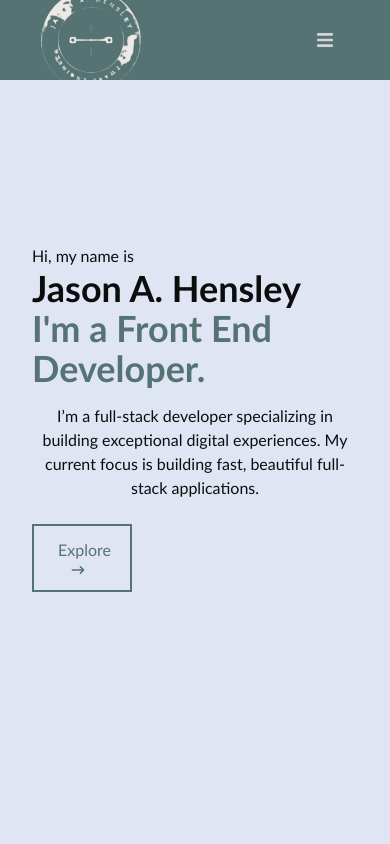
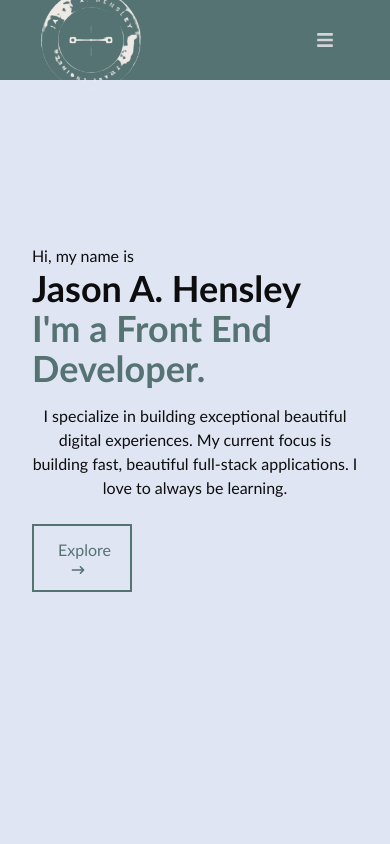
Before and after one commit to JasonHensley1989/professional-portfolio, a React (Create React App) app: page / in a window 390 px wide. Shown: the top 844 px of the page. Built offline with nearby package versions, Linux system fonts and the light colour scheme.

Commit message:
bug fixes

```diff
--- a/src/components/Contact.jsx
+++ b/src/components/Contact.jsx
@@ -3,7 +3,7 @@ import React from 'react'
 const Contact = () => {
   return (
     <div>
-      <div name='contact' className='w-full h-screen bg-[#f2efea] flex justify-center items-center p-4'>
+      <div name='contact' className='w-full h-screen bg-[#dfe5f3] flex justify-center items-center p-4'>
           <form method='POST' action="https://getform.io/f/5d326166-8d8c-43d5-89ad-6d7da330da01" className='flex flex-col max-w-[600px] w-full'>
               <div className='pb-8'>
                   <p className='text-4xl font-bold inline border-b-2 border-[#557373] text-[#557373]'>Contact</p>
--- a/src/components/Home.jsx
+++ b/src/components/Home.jsx
@@ -20,7 +20,7 @@ const Home = () => {
           I'm a Front End Developer.
         </h2>
         <p className='text-[#0d0d0d] py-4 max-w-[700px] text-center'>
-          I’m a full-stack developer specializing in building exceptional digital experiences. My current focus is building fast, beautiful full-stack applications.
+          I specialize in building exceptional beautiful digital experiences. My current focus is building fast, beautiful full-stack applications. I love to always be learning.
         </p>
         <div>
           <Link onClick={handleClick} to='about' smooth={true} duration={500} className='text-[#557373] w-[100px] group border-[#557373] border-2 px-6 py-3 my-2 flex items-center hover:bg-[#557373] hover:text-[#dfe5f3] hover:border-[#557373] hover:scale-110 duration-500'>
--- a/src/components/Navbar.jsx
+++ b/src/components/Navbar.jsx
@@ -166,7 +166,7 @@ const Navbar = () => {
           <li className='w-[160px] h-[60px] flex justify-between items-center ml-[-100px] hover:ml-[-10px] duration-300 bg-[#565f69]'>
             <a
               className='flex justify-between items-center w-full text-gray-300'
-              href='https://docs.google.com/document/d/1CXi9UQuzz4pr7v0ADOfGseEEJywdKIJaiGKd54OPm7c/edit?usp=sharing'
+              href='https://docs.google.com/document/d/1HFUkSmH4bngvxR2xXX944VtSWkWOlc50XSXpg2OAFAY/edit?usp=sharing'
             >
               Resume <BsFillPersonLinesFill size={30} />
             </a>
--- a/src/components/Skills.jsx
+++ b/src/components/Skills.jsx
@@ -26,7 +26,7 @@ import {
 
 const Skills = () => {
   return (
-    <div name='skills' className='w-full md:h-[screen + 50px] bg-[#f2efea] text-[#557373] pt-[1rem] py-[10%]'>
+    <div name='skills' className='w-full md:h-[screen + 50px] bg-[#dfe5f3] text-[#557373] pt-[1rem] py-[10%]'>
       {/* Container */}
       <div className='max-w-[1000px] mx-auto p-4 flex flex-col justify-center w-full h-full pt-20 mt-10'>
           <div>
```
Also changed, not shown: 1 other file (tests, documents, lock files or other folders).
